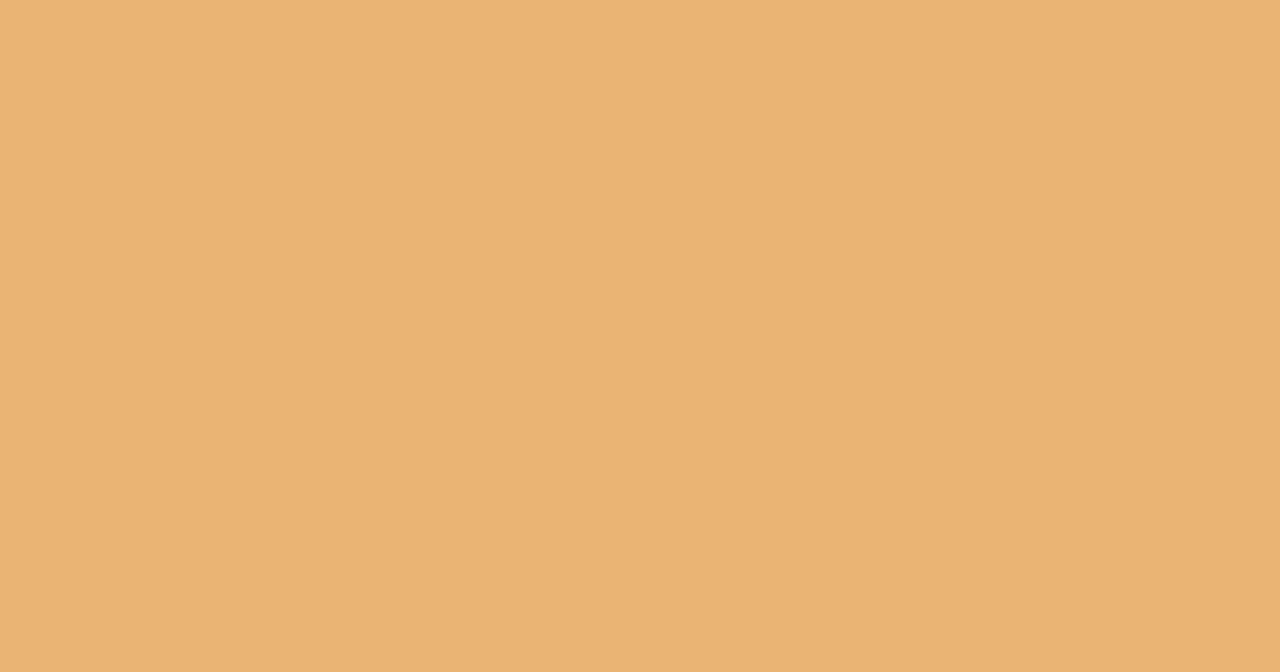
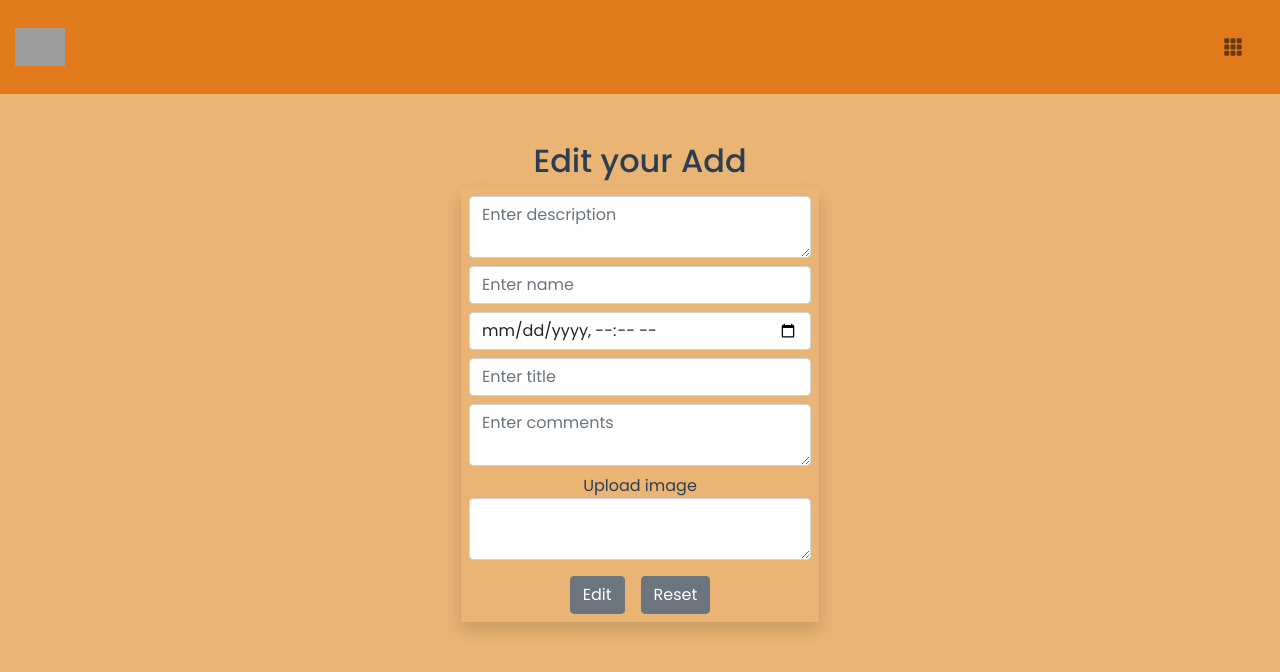
Before and after one commit to amrhefny87/DoggyFriendly, a Vue app: page /editdogs/1 in a window 1280 px wide. Shown: the top 672 px of the page. Built offline with nearby package versions, Linux system fonts and the light colour scheme; grey boxes are pictures that could not be loaded.

Commit message:
editDogs form

```diff
--- a/src/components/NewAd.vue
+++ b/src/components/NewAd.vue
@@ -39,7 +39,18 @@
               >More Info</router-link
             >
             <router-link
-              to="/edit"
+             :to="{
+                name: 'EditDogs',
+                params: {
+                  id: result.id,
+                  title: result.title,
+                  description: result.description,
+                  comments: result.comments,
+                  image: result.image,
+                  date: result.date,
+                  name: result.name,
+                },
+              }"
               class="moreInfo btn text-black m-3 "
               id="buttonMore"
               >Edit</router-link
--- a/src/router/index.js
+++ b/src/router/index.js
@@ -8,6 +8,7 @@ import FormSitters from '../views/FormSitters.vue'
 import AdType from '../views/AdType.vue'
 import Profils from '../views/Profils.vue'
 import Show from '../views/Show.vue'
+import EditDogs from "../views/EditDogs.vue"
 
 
 Vue.use(VueRouter)
@@ -41,12 +42,12 @@ const routes = [
   {
 
     path:'/profils',
-    name:'/profils',
+    name:'profils',
     component: Profils
   },
   {
     path:'/adtype',
-    name:'/adtype',
+    name:'adtype',
     component: AdType
   },
   {
@@ -54,7 +55,13 @@ const routes = [
     name:'Show',
     component: Show,
     props: true,
-  }
+  },
+  {
+    path:'/editdogs/:id',
+    name:'EditDogs',
+    component: EditDogs,
+    props: true,
+  },
 
 
 ]
--- a/src/views/EditDogs.vue
+++ b/src/views/EditDogs.vue
@@ -1,23 +1,134 @@
 <template>
   <div>
-    <FormDogs />
+    <Header />
+    <div class="p-5 d-flex flex-column align-items-center">
+      <h2>Edit your Add</h2>
+      <div id="formDogContainer" class="shadow">
+        <b-form @submit="onSubmit" @reset="onReset" v-if="show">
+          <b-form-group
+            class="m-2"
+            id="input-group-2"
+            label=""
+            label-for="input-2"
+          >
+            <b-form-textarea
+              id="input-2"
+              v-model="description"
+              placeholder="Enter description"
+              required
+            ></b-form-textarea>
+          </b-form-group>
+          <b-form-group
+            id="input-group-2"
+            label=""
+            label-for="input-2"
+            class="m-2 text-left"
+          >
+            <b-form-input
+              id="input-2"
+              v-model="name"
+              placeholder="Enter name"
+              required
+            ></b-form-input>
+          </b-form-group>
+          <b-form-group
+            class="m-2"
+            id="input-group-2"
+            label=""
+            label-for="input-2"
+          >
+
+            <b-form-input
+              id="input-2"
+              v-model="date"
+              required
+              placeholder="Enter date"
+              type="datetime-local"
+              min="2011-06-01T08:30:00"
+              max="2022-06-30T16:30:00"
+              pattern="[0-9]{4}-[0-9]{2}-[0-9]{2}T[0-9]{2}:[0-9]{2}"
+            ></b-form-input>
+          </b-form-group>
+          <b-form-group
+            id="input-group-2"
+            label=""
+            label-for="input-2"
+            class="m-2"
+          >
+            <b-form-input
+              id="input-2"
+              v-model="title"
+              placeholder="Enter title"
+              required
+            ></b-form-input>
+          </b-form-group>
+
+          <b-form-group
+            id="input-group-2"
+            label=""
+            label-for="input-2"
+            class="m-2"
+          >
+            <b-form-textarea
+              id="input-2"
+              v-model="comments"
+              placeholder="Enter comments"
+              required
+            ></b-form-textarea>
+          </b-form-group>
+          <b-form-group
+            id="input-group-2"
+            label="Upload image"
+            label-for="input-2"
+            class="m-2 d-flex flex-column"
+          >
+            <b-form-textarea
+              id="input-2"
+              v-model="image"
+              placeholder=""
+            ></b-form-textarea>
+          </b-form-group>
+
+          <b-button @click="editmyEvent(resul)" id="buttonEdit" class="m-2"
+            >Edit</b-button
+          >
+          <b-button type="reset" id="buttonReset" class="m-2">Reset</b-button>
+        </b-form>
+      </div>
+    </div>
   </div>
 </template>
 
 <script>
-import FormDogs from "@/views/FormDogs.vue";
+import Header from "@/components/Header.vue";
+import NewAd from "../components/NewAd";
+import FormDogs from "../views/FormDogs";
+import { apidogs } from "@/apis/ApiDogs";
+
 
 export default {
   name: "EditDogs",
   components: {
+    Header,
+    NewAd,
     FormDogs,
   },
+  props: ["id", "title", "description", "comments", "image", "date", "name"],
+
+  data() {
+    return {
+      form: {},
+      show: true,
+      result: {},
+    };
+  },
   methods: {
-
-  }
+    async editmyEvent() {
+      await apidogs.patch(this.result.id);
+      return (window.location.href = "dogs");
+    },
+  },
 };
 </script>
 
-<style>
-
-</style>
+<style></style>
```
